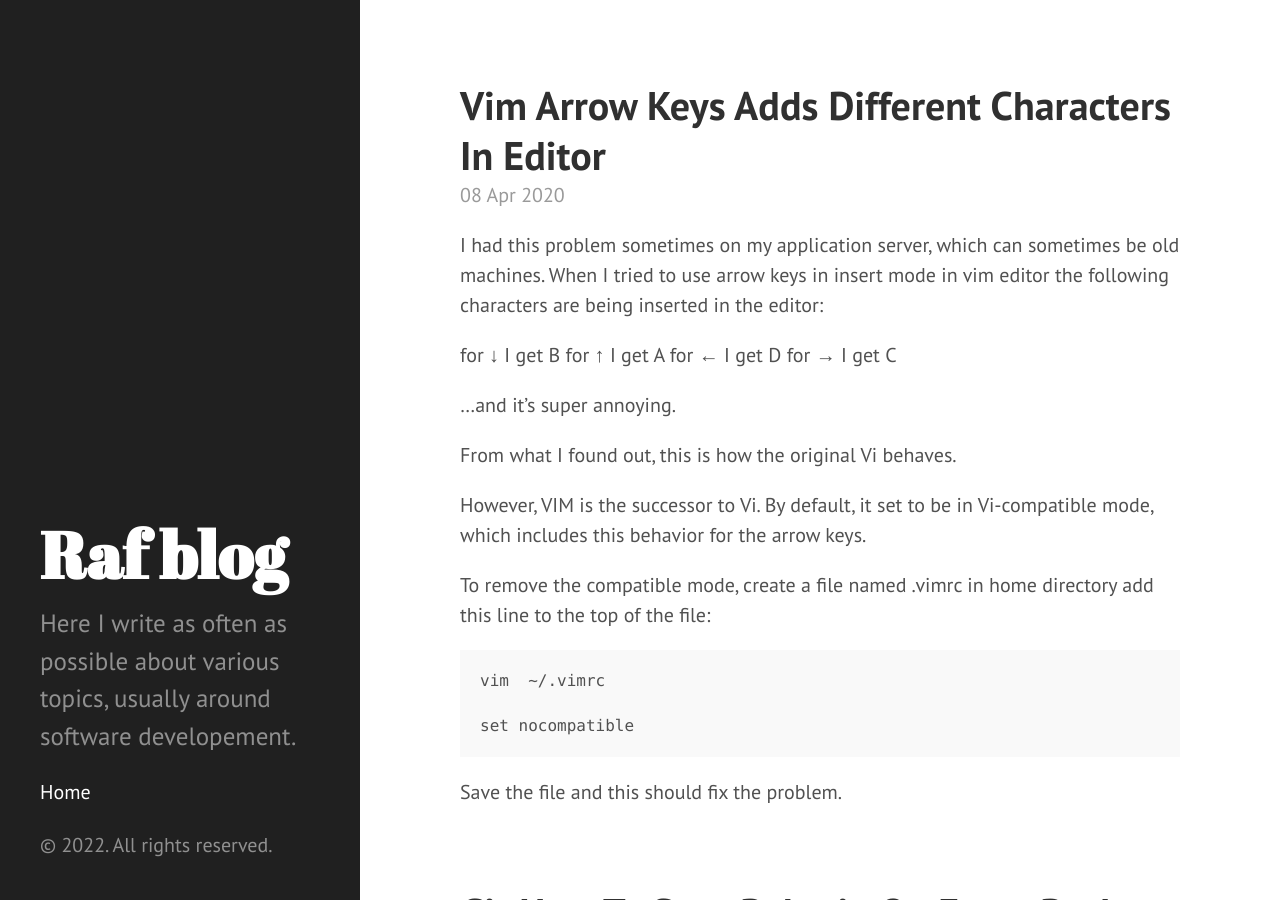
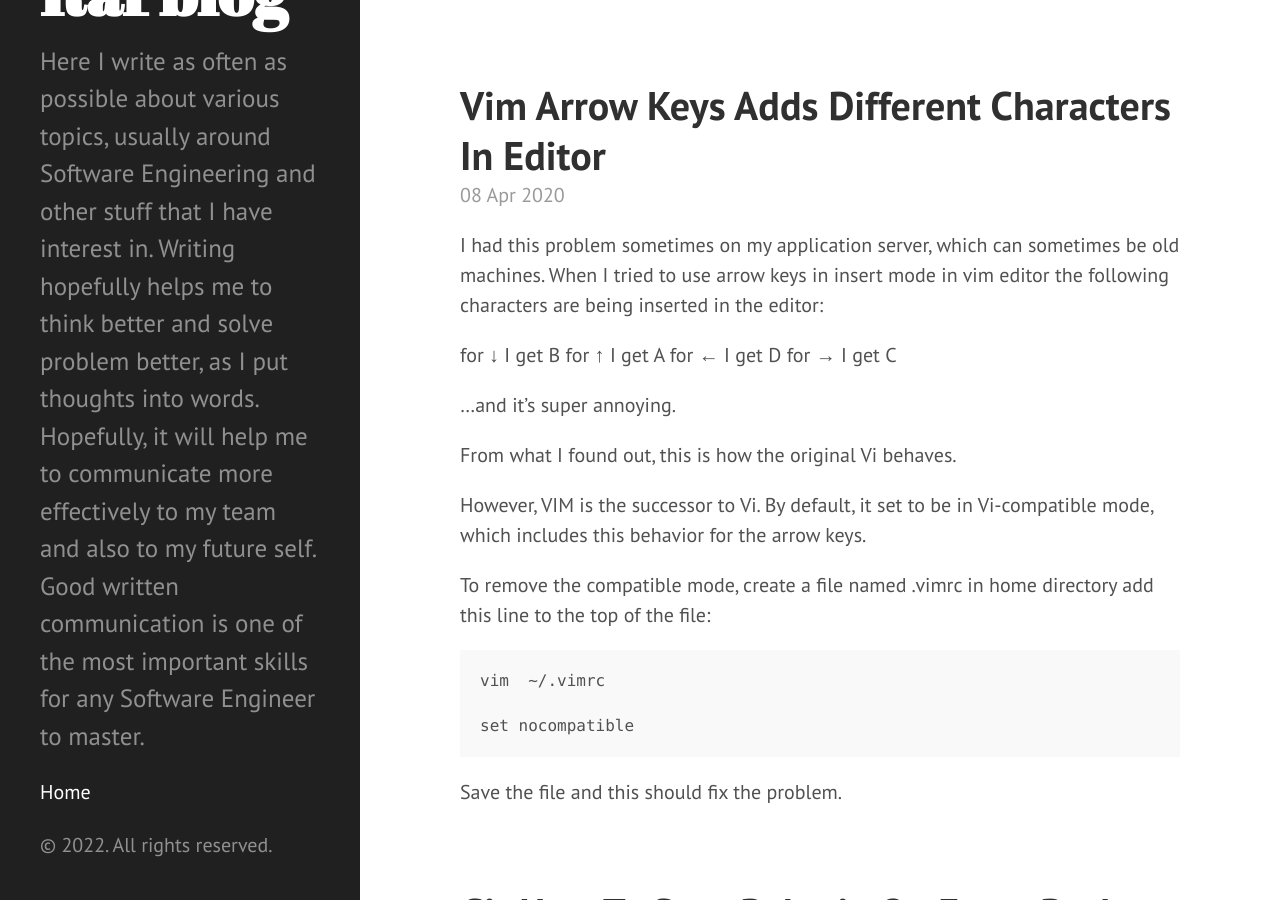
Before and after one commit to mrafsyam/mrafsyam.github.io, a Jekyll site: the page built from index.html, in a window 1280 px wide and 900 px high. Built offline with Jekyll 4.4.1, drawn with Linux system fonts in a browser that asks for light colours; Markdown is read by kramdown in place of the engine named in the settings; the list of posts is cut into pages by our own code.

Commit message:
Update _config.yml

```diff
--- a/_config.yml
+++ b/_config.yml
@@ -7,8 +7,8 @@ permalink:        pretty
 
 # Setup
 title:            Raf blog
-tagline:          'Noob developer trying to pickup some slacks'
-description:      'Here I write as often as possible about various topics, usually around software developement.'
+tagline:          'Noob Software Engineer trying to pick up some slacks'
+description:      'Here I write as often as possible about various topics, usually around Software Engineering and other stuff that I have interest in. Writing hopefully helps me to think better and solve problem better, as I put thoughts into words. Hopefully, it will help me to communicate more effectively to my team and also to my future self. Good written communication is one of the most important skills for any Software Engineer to master.'
 url:              http://mrafsyam.github.io
 baseurl:          /
 
```
